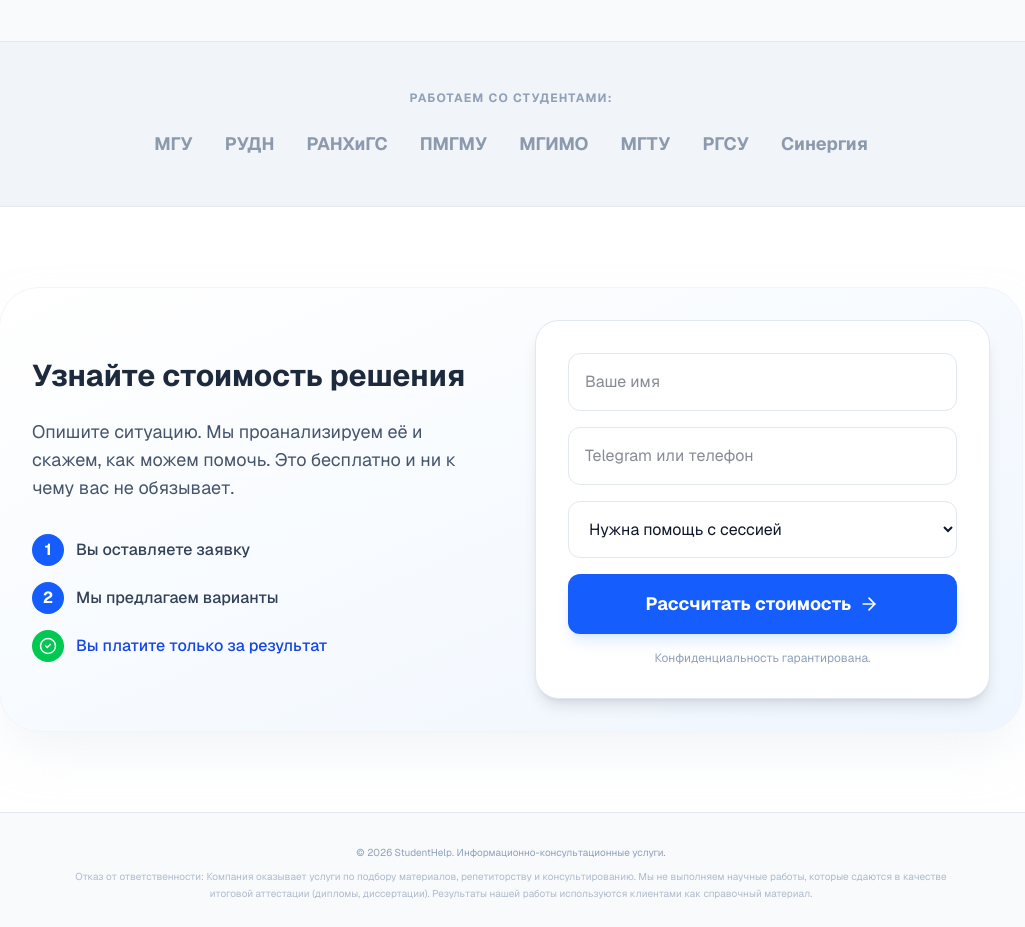
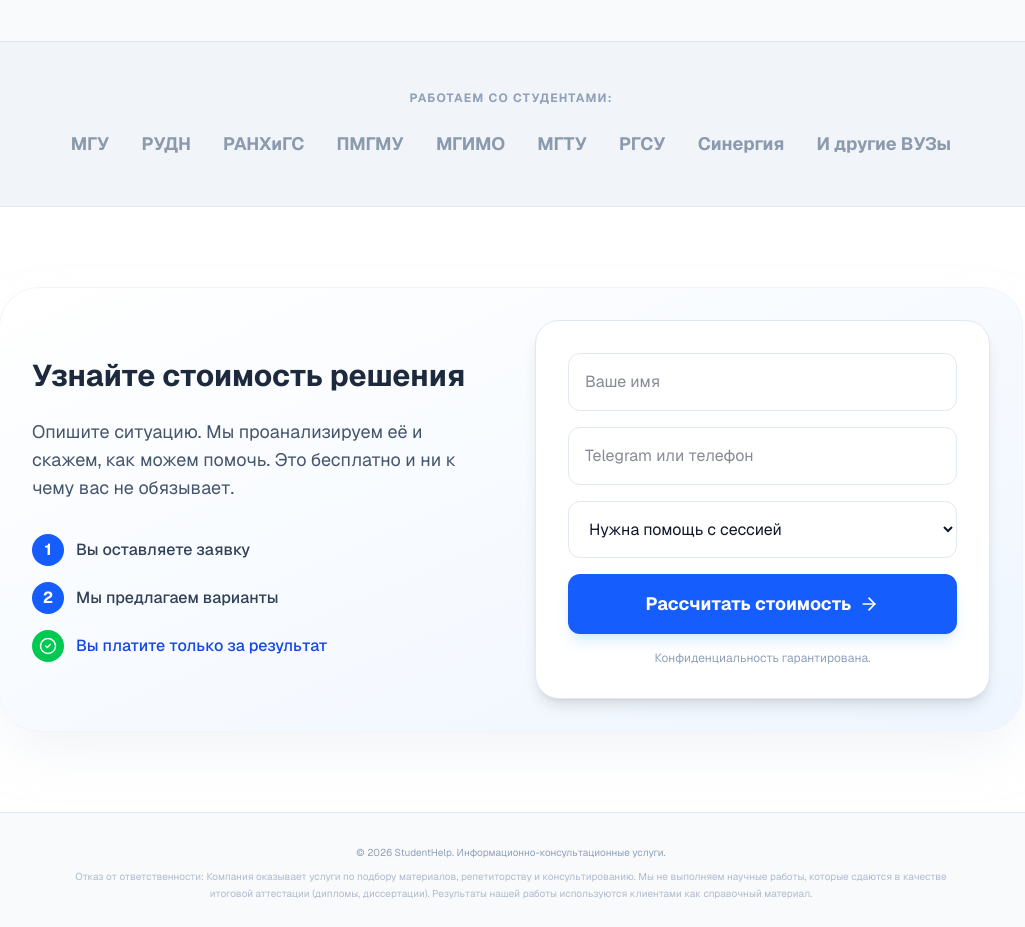
Before and after one commit to gansshumaher8-ship-it/student-help, a Next.js app: page / in a window 1280 px wide. Shown: the part 1200-2127 px from the top of the page, without its empty margins (129-1154 px from the left). Built offline with nearby package versions, Linux system fonts and the light colour scheme.

Commit message:
Fix missing icon import

```diff
--- a/app/page.tsx
+++ b/app/page.tsx
@@ -108,7 +108,7 @@ export default function Home() {
             Работаем со студентами:
           </p>
           <div className="flex flex-wrap justify-center gap-x-8 gap-y-4 text-lg font-bold text-slate-500 opacity-70">
-            <span>МГУ</span> <span>РУДН</span> <span>РАНХиГС</span> <span>ПМГМУ</span> <span>МГИМО</span> <span>МГТУ</span> <span>РГСУ</span> <span>Синергия</span>
+            <span>МГУ</span> <span>РУДН</span> <span>РАНХиГС</span> <span>ПМГМУ</span> <span>МГИМО</span> <span>МГТУ</span> <span>РГСУ</span> <span>Синергия</span> <span>И другие ВУЗы</span>
           </div>
         </div>
       </section>
```
